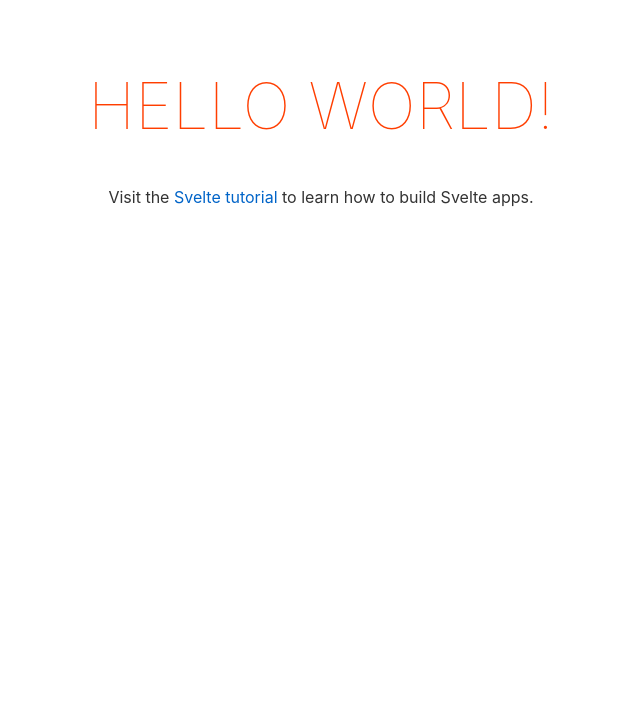
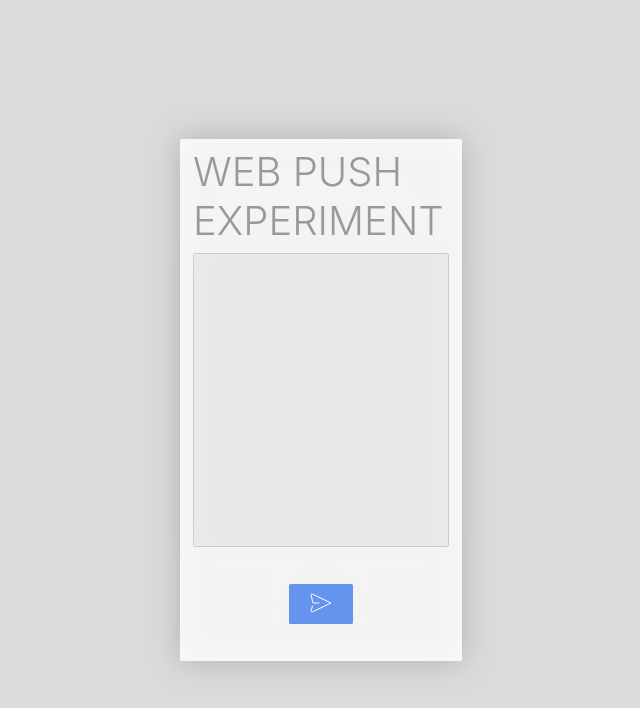
Before and after one commit to deneb-kaitos/experiments, a Svelte app in the folder sources/WebPush/client-side/: page / in a window 1280 px wide. Shown: the top 708 px of the page, without its empty margins (319-959 px from the left). Built offline with nearby package versions, Linux system fonts and the light colour scheme.

Commit message:
added basic layout and styles
Signed-off-by: Dmitry N. Medvedev <dmitry.medvedev@gmail.com>

```diff
--- a/sources/WebPush/client-side/public/global.css
+++ b/sources/WebPush/client-side/public/global.css
@@ -1,14 +1,31 @@
+* {
+  pointer-events: none;
+  user-select: none;
+}
+
 html, body {
+  display: flex;
+  flex-direction: column;
   position: relative;
   width: 100%;
   height: 100%;
+  margin: 0;
+  padding: 0;
+  justify-content: flex-start;
+  align-items: stretch;
+  box-sizing: border-box;
+}
+
+html {
+  background-color: red;
+}
+
+body {
+  background-color: blue;
 }
 
 body {
   color: #333;
-	margin: 0;
-	padding: 8px;
-	box-sizing: border-box;
   font-family: -apple-system, BlinkMacSystemFont, "Segoe UI", Roboto, Oxygen-Sans, Ubuntu, Cantarell, "Helvetica Neue", sans-serif;
 }
 
@@ -61,3 +78,13 @@ button:not(:disabled):active {
 button:focus {
   border-color: #666;
 }
+
+svg {
+  pointer-events: none;
+}
+
+form,
+textarea,
+button {
+  border-radius: 0.125vw;
+}
--- a/sources/WebPush/client-side/public/index.html
+++ b/sources/WebPush/client-side/public/index.html
@@ -4,7 +4,7 @@
 	<meta charset='utf-8'>
 	<meta name='viewport' content='width=device-width,initial-scale=1'>
 
-	<title>Svelte app</title>
+	<title>Web Push Experiment</title>
 
 	<link rel='icon' type='image/png' href='/favicon.png'>
 	<link rel='stylesheet' href='/global.css'>
--- a/sources/WebPush/client-side/src/App.svelte
+++ b/sources/WebPush/client-side/src/App.svelte
@@ -1,30 +1,108 @@
 <script>
-	export let name;
+  import SendIcon from './icons/SendIcon.svelte';
 </script>
-
-<main>
-	<h1>Hello {name}!</h1>
-	<p>Visit the <a href="https://svelte.dev/tutorial">Svelte tutorial</a> to learn how to build Svelte apps.</p>
-</main>
 
 <style>
   main {
-		text-align: center;
-		padding: 1em;
-		max-width: 240px;
-		margin: 0 auto;
+    display: flex;
+    flex-direction: column;
+    flex: 1 0 100%;
+    justify-content: center;
+    align-items: center;
+    background-color: hsl(0deg 0% 86%);
   }
 
-	h1 {
-		color: #ff3e00;
-		text-transform: uppercase;
-		font-size: 4em;
-		font-weight: 100;
+  form {
+    display: grid;
+    grid-template-columns: 1fr;
+    grid-template-rows: 1fr 3fr 1fr;
+    grid-gap: min(1vw, 1vh);
+
+    padding: min(1vw, 1vh) max(1vw, 1.5vh);
+
+    background-color: hsl(0deg 0% 100% / 85%);
+    filter: drop-shadow(0px 0px 15px hsl(0deg 0% 66%));
+    width: 20vw;
   }
 
-	@media (min-width: 640px) {
-		main {
-			max-width: none;
+  label {
+    align-items: center;
+    display: flex;
+    font-size: 2.5rem;
+    font-variant: small-caps;
+    font-weight: 300;
+    justify-content: center;
+    text-transform: uppercase;
+    color: hsl(0, 0%, 60%);
   }
+
+  .row {
+    display: flex;
+    justify-content: center;
+    align-items: center;
+  }
+
+  .row:last-of-type {
+    margin: 1vh 0;
+  }
+
+  .message,
+  .submit {
+    pointer-events: all;
+  }
+
+  .message {
+    margin: 0;
+    padding: 0;
+    width: 100%;
+    height: 100%;
+    user-select: all;
+    resize: none;
+
+    background-color: hsl(0deg 0% 90% / 75%);
+    font-size: 1.5rem;
+  }
+
+  .submit {
+    align-self: center;
+    background-color: hsl(219, 79%, 66%);
+    color: hsl(0, 0%, 100%);
+    cursor: pointer;
+    font-size: 1.75rem;
+    font-variant: small-caps;
+    font-weight: 300;
+    line-height: 3vh;
+    margin: 0;
+    padding: 0.75vh;
+    text-transform: lowercase;
+    width: 5vw;
+    border: 1px solid transparent;
+  }
+
+  .submit:active,
+  .submit:focus {
+    background-color: hsl(0deg 74% 50%);
+    box-shadow: inset 0px 0px 10px 10px hsl(0deg 74% 46%);
+    border: 1px solid hsl(0deg 74% 16%);
   }
 </style>
+
+<main>
+  <form id='web-push-experiment-form'>
+    <label for='web-push-experiment-form'>Web Push Experiment</label>
+    <div class='row'>
+      <textarea
+        class='message'
+        cols='auto'
+        maxlength='1024'
+        name='message'
+        required
+        rows='10'
+        type='text'
+      ></textarea>
+    </div>
+    <div class='row'>
+      <button type='submit' class='submit'><SendIcon /></button>
+    </div>
+  </form>
+</main>
--- /dev/null
+++ b/sources/WebPush/client-side/src/icons/SendIcon.svelte
@@ -0,0 +1,14 @@
+<svg
+  xmlns="http://www.w3.org/2000/svg"
+  width="24"
+  height="24"
+  viewBox="0 0 24 24"
+  fill="none"
+  stroke="currentColor"
+  stroke-width="1"
+  stroke-linecap="round"
+  stroke-linejoin="round"
+  id="Send"
+>
+  <path d="M9.912 12H4L2.023 4.135A.662.662 0 012 3.995c-.022-.721.772-1.221 1.46-.891L22 12 3.46 20.896c-.68.327-1.464-.159-1.46-.867a.66.66 0 01.033-.186L3.5 15"/>
+</svg>
--- a/sources/WebPush/client-side/src/main.js
+++ b/sources/WebPush/client-side/src/main.js
@@ -1,10 +1,8 @@
 import App from './App.svelte';
 
 const app = new App({
-	target: document.body,
-	props: {
-		name: 'world'
-	}
+  target: document.body,
+  props: {}
 });
 
 export default app;
```
Also changed, not shown: sources/WebPush/client-side/package.json (+13 -5 lines), sources/WebPush/client-side/scripts/setupTypeScript.js (deleted, +0 -117 lines). Lines whose indentation alone changed are shown as unchanged.
